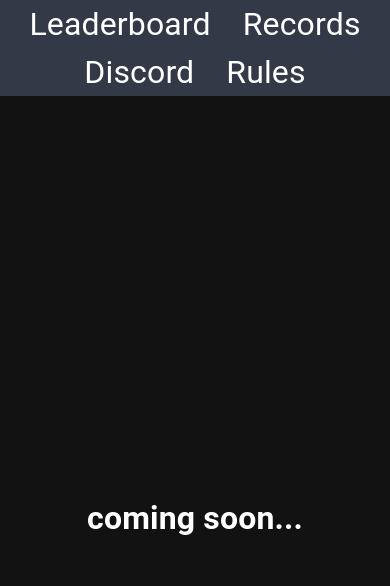
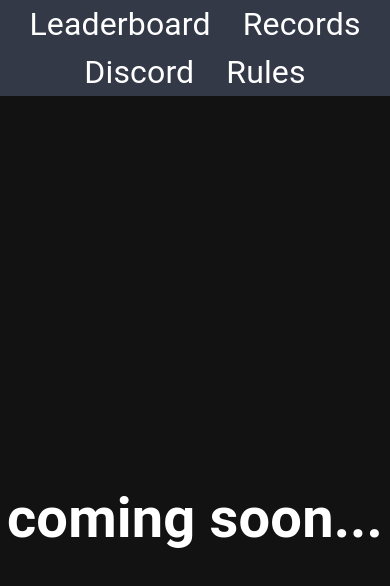
Before and after one commit to billypom/200-lounge.com, a Next.js app: page /asd in a window 390 px wide. Shown: the top 586 px of the page. Built offline with nearby package versions, Linux system fonts and the light colour scheme.

Commit message:
title font size ugh

```diff
--- a/styles/Home.module.css
+++ b/styles/Home.module.css
@@ -214,7 +214,7 @@
     flex-direction: column;
   }
   .title {
-    font-size: 2rem;
+    font-size: 3.5rem;
   }
 }
 
```
